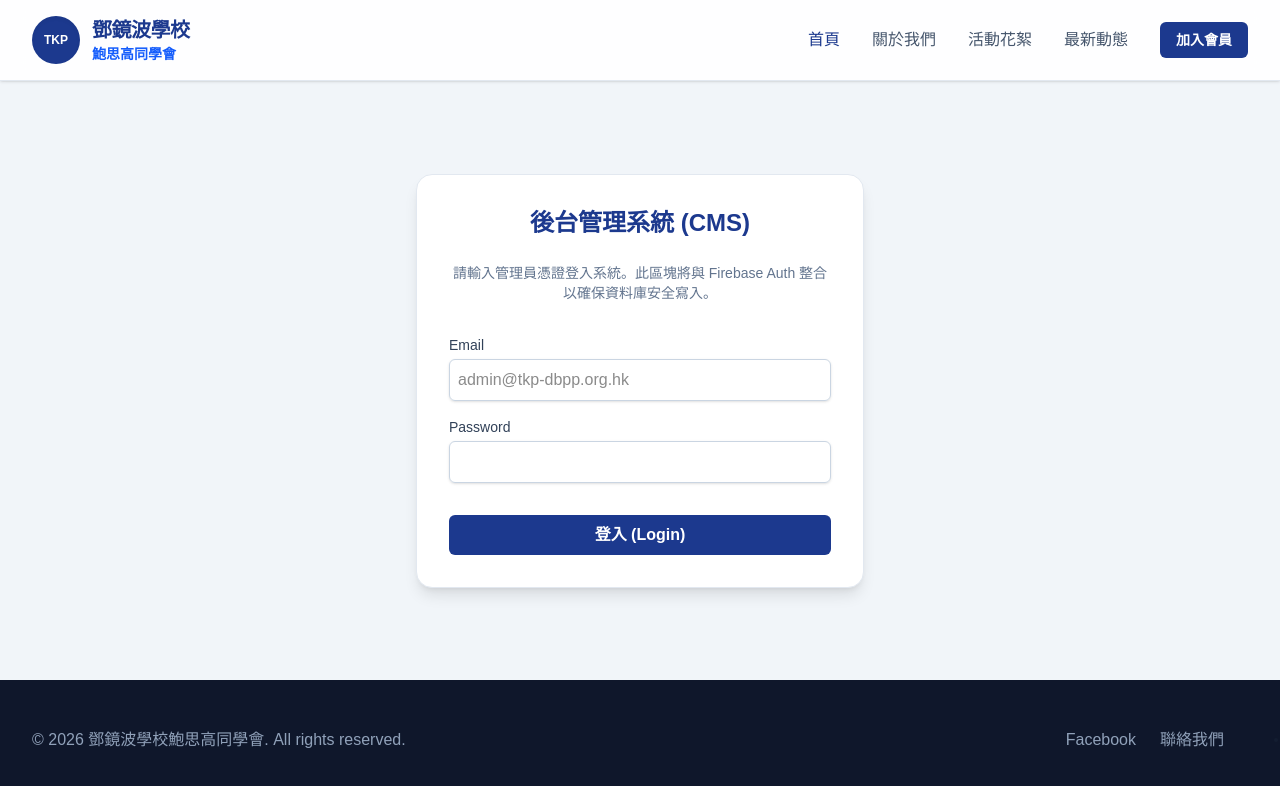
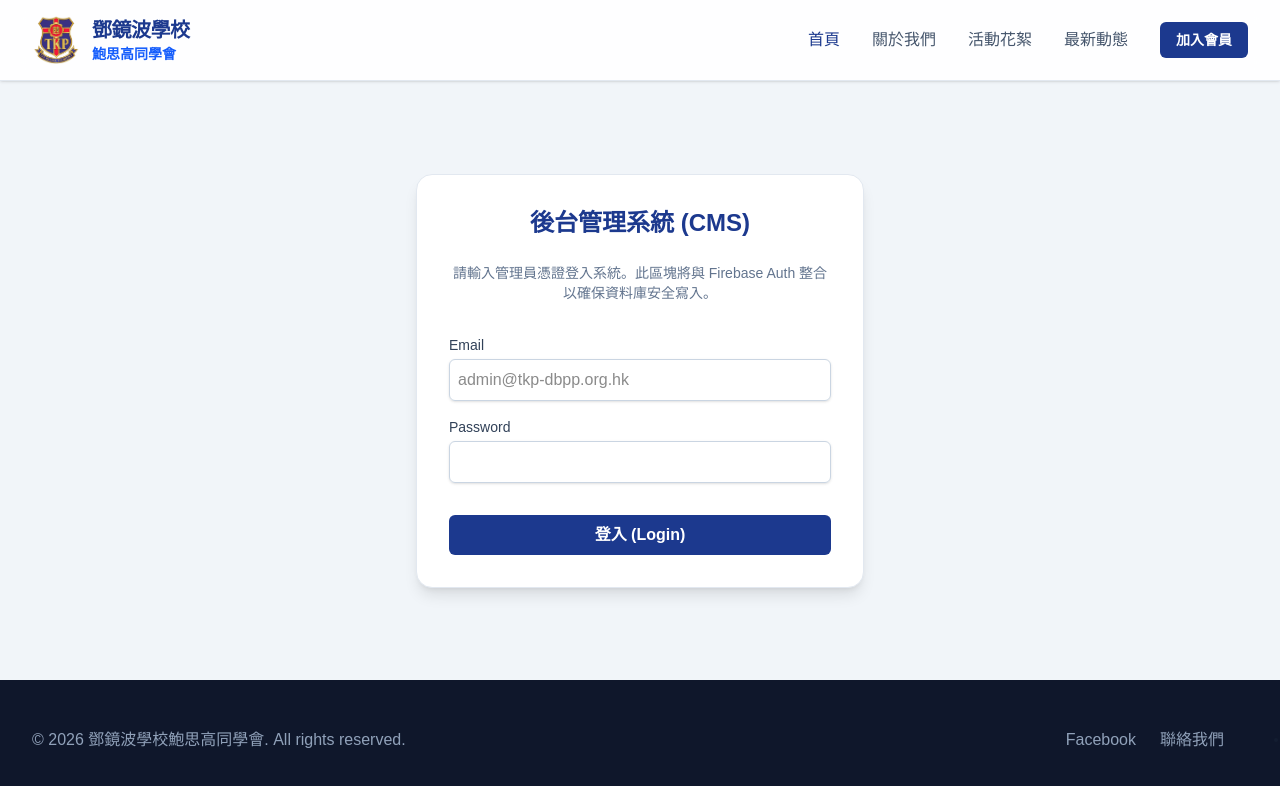
Before and after one commit to charles2006hk-hash/tkp-dbpp-web, a Next.js app: page /cms in a window 1280 px wide. Shown: the top 786 px of the page. Built offline with nearby package versions, Linux system fonts and the light colour scheme.

Commit message:
Update Header component to use logo image
Replaced placeholder with high-definition logo in Header component.

```diff
--- a/src/components/Header.tsx
+++ b/src/components/Header.tsx
@@ -1,4 +1,5 @@
 import Link from 'next/link';
+import Image from 'next/image';
 
 export default function Header() {
   return (
@@ -7,8 +8,16 @@ export default function Header() {
         <div className="flex justify-between h-20 items-center">
           <div className="flex items-center gap-3">
             <Link href="/" className="flex items-center gap-3">
-              <div className="w-12 h-12 bg-blue-900 rounded-full flex items-center justify-center text-white font-bold text-xs shadow-inner">
-                TKP
+              {/* 替換為高清 Logo */}
+              <div className="relative w-12 h-14 flex-shrink-0">
+                <Image
+                  src="/logo.png"
+                  alt="鄧鏡波學校 Logo"
+                  fill
+                  className="object-contain"
+                  sizes="48px"
+                  priority // LCP 優化：確保 Header logo 優先載入
+                />
               </div>
               <div>
                 <h1 className="text-xl font-bold text-blue-900 tracking-tight">鄧鏡波學校</h1>
```
